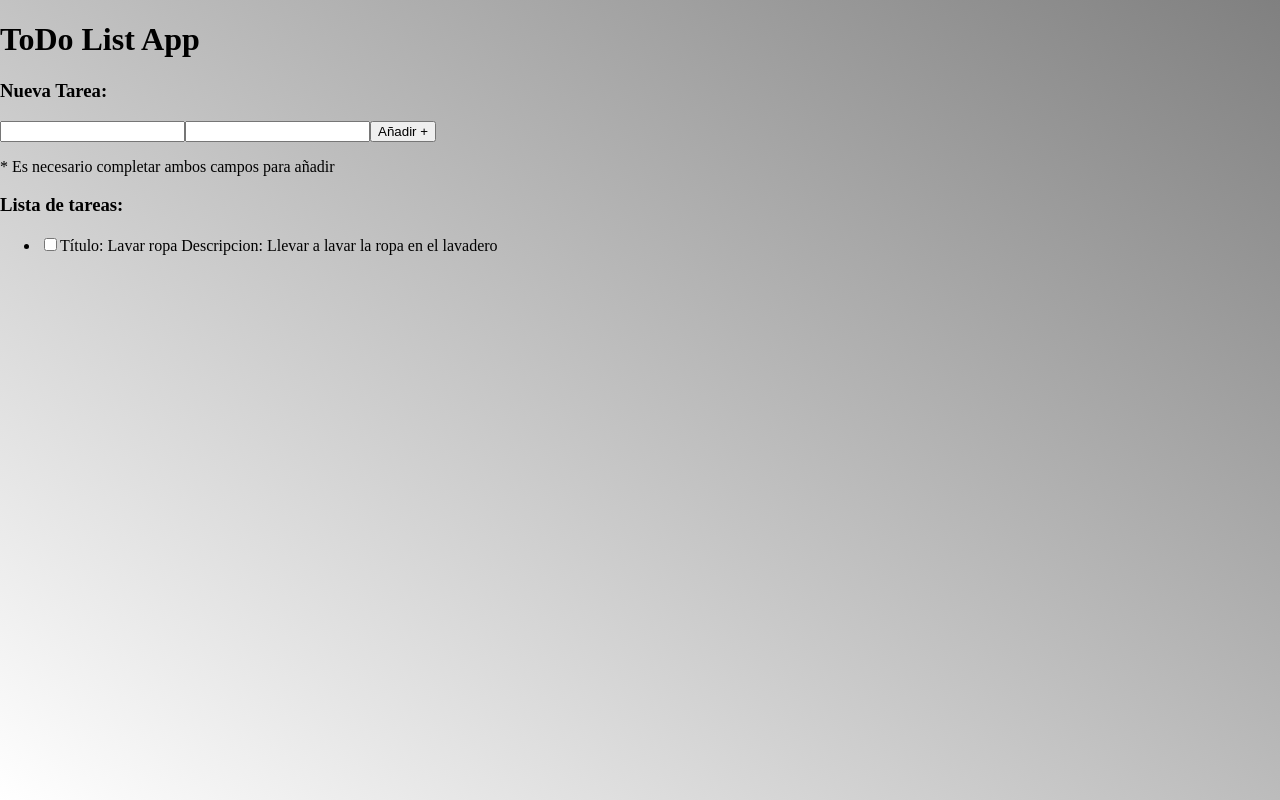
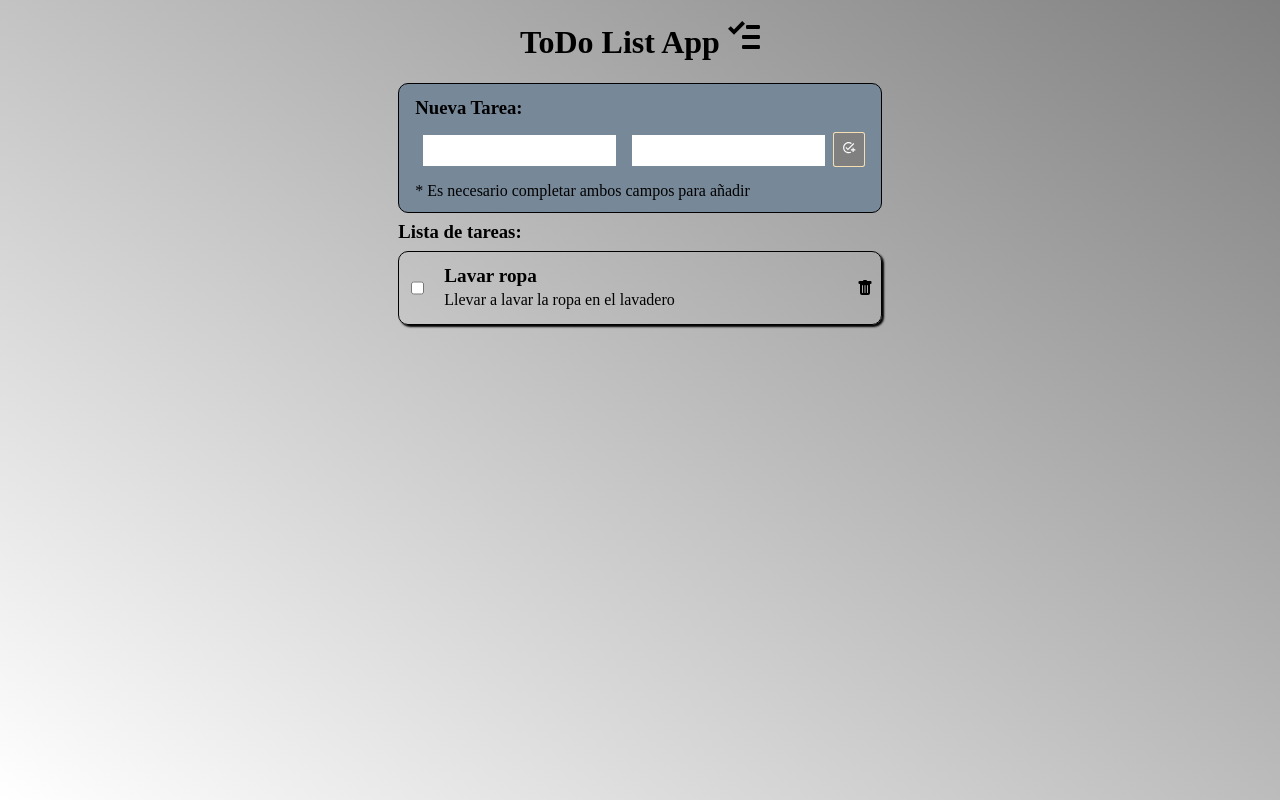
Before and after one commit to SimonMarcelo/React_22805_Ejercicios, a React (Create React App) app: page / in a window 1280 px wide. Built offline with nearby package versions, Linux system fonts and the light colour scheme.

Commit message:
ToDo List terminado, sin modularizar

```diff
--- a/src/Ejercicios/ToDo.jsx
+++ b/src/Ejercicios/ToDo.jsx
@@ -1,15 +1,21 @@
 import React, { useState} from "react";
+import { BsFillTrashFill } from "react-icons/bs";
+import { GoTasklist } from "react-icons/go";
+import { MdAddTask } from "react-icons/md";
 
-let tareas = [{id: 0, titulo: "Lavar ropa", descripcion: "Llevar a lavar la ropa en el lavadero"}];
+
+let tareas = [{id: 0, checked: false, titulo: "Lavar ropa", descripcion: "Llevar a lavar la ropa en el lavadero"}];
 let id = 1;
 
 const ToDo = () => {
 	const [form, setForm] = useState({
         id: Number(id),
+        checked: false,
 		titulo: "",
 		descripcion: "",
 	});
 
+    const [auxiliar , setAuxiliar] = useState(0);
 
 	const handleChange = (e) => {
 		const {name, value } = e.target;
@@ -20,40 +26,49 @@ const ToDo = () => {
 		});
 	};
 
-    // const [tareasAux, setTareasAux] = useState(tareas)
-
-
 	const handleSubmit = (e) => {
         e.preventDefault();
         if (form.titulo !== "" && form.descripcion !== "") {
             tareas.push(form);
             form.id++;
-            console.log(tareas)
+            console.log(tareas);
+            setAuxiliar(auxiliar + 1);
         }
 	};
 
+    const handleChecked = (e) => {
+        let id = e.target.id;
+    }
+
+    const handleDeleteItem = (idToDelete) => {
+        console.log(tareas)
+        const tareasFiltradas = tareas.filter((tarea) => tarea.id !== idToDelete);
+        tareas = tareasFiltradas;
+        setAuxiliar(auxiliar + 1);
+    }
+
 	return (
 		<div id="ToDoApp">
-			<h1>ToDo List App</h1>
-			<div>
+			<h1 className="title">ToDo List App  <GoTasklist/></h1>
+			<div className="nuevaTarea">
 				<h3>Nueva Tarea:</h3>
 				<form onSubmit={handleSubmit}>
-					<input type="text" name="titulo"onChange={handleChange}/>
-					<input type="text" name="descripcion" onChange={handleChange}/>
-					<button type="submit">Añadir +</button>
+					<input className="tituloTarea" type="text" name="titulo"onChange={handleChange}/>
+					<input className="descripcionTarea" type="text" name="descripcion" onChange={handleChange}/>
+					<button className="botonSubmit" type="submit"><MdAddTask/></button>
 					<p>* Es necesario completar ambos campos para añadir</p>
 				</form>
 			</div>
 			<h3>Lista de tareas: </h3>
-            <ul>{
+            <div className="tabla">{
                 tareas.map((tarea, id) => (
-                    <li key={id}>
-                        <input type="checkbox" id={id}/>
-                        <span>Título: {tarea.titulo}</span>{" "}
-                        <span>Descripcion: {tarea.descripcion}</span>
-                    </li>
+                            <div className="tabla__div" key={id}>
+                                <input className="tabla__checkbox" type="checkbox" id={id} onClick={handleChecked}/>
+                                <div className="titulo_y_descripcion"><p className="tabla__titulo">{tarea.titulo}</p><p className="tabla__descripcion">{tarea.descripcion} </p></div>
+                                <div className="tabla__trash" onClick={() => handleDeleteItem(tarea.id)}><BsFillTrashFill/></div>
+                            </div>
                 ))
-                }</ul>
+                }</div>
 		</div>
 	);
 };
--- a/src/index.css
+++ b/src/index.css
@@ -8,6 +8,7 @@ body{
 
 #root {
     display: flex;
+    justify-content: center;
 
 }
 
@@ -65,12 +66,77 @@ body{
 
                                 /* Acá comienza el css del ToDoApp*/
 
-#toDoApp {
-    margin-left: 3rem;
+#ToDoApp {
 }
 
-.flexRow {
+.title {
+    text-align: center;
+}
+
+.nuevaTarea {
+    margin: 0 auto;
+    padding: 0.3rem 1rem;
+    border: 1px solid black;
+    border-radius: 10px;
+    background-color:lightslategrey ;
+}
+
+.tituloTarea , .descripcionTarea {
+    margin: 0.5rem;
+    padding: 0.5rem;
+    border: none;
+}
+
+.botonSubmit {
+    padding: 0.5rem;
+    font-family:Verdana, Geneva, Tahoma, sans-serif;
+    border: 1px solid wheat;
+    border-radius: 8%;
+    background-color: gray;
+    color: white;
+}
+
+.flexRow , .tabla__div {
     display: flex;
     flex-direction: row;
     justify-content: space-between;
 }
+
+.tabla {
+    max-width: 100%;
+}
+
+.tabla__div {
+    max-width: 100%;
+    border: 1px solid black;
+    padding: 0.5rem;
+    border-radius: 10px;
+    margin-bottom: 0.5rem;
+    box-shadow: 2px 2px 2px black;
+}
+
+.tabla__checkbox {
+    padding: auto 0;
+}
+
+.tabla__checkbox:checked + * { text-decoration: line-through; }
+
+.titulo_y_descripcion {
+    width: 85%;
+    line-height: 1rem;
+}
+
+.tabla__titulo {
+    font-weight: bold;
+    font-size: 1.2rem;
+}
+
+.tabla__trash {
+    display: flex;
+    align-items: center;
+}
+
+h3, p {
+    margin-block-start: 0.5rem;
+    margin-block-end: 0.5rem;
+}
```
